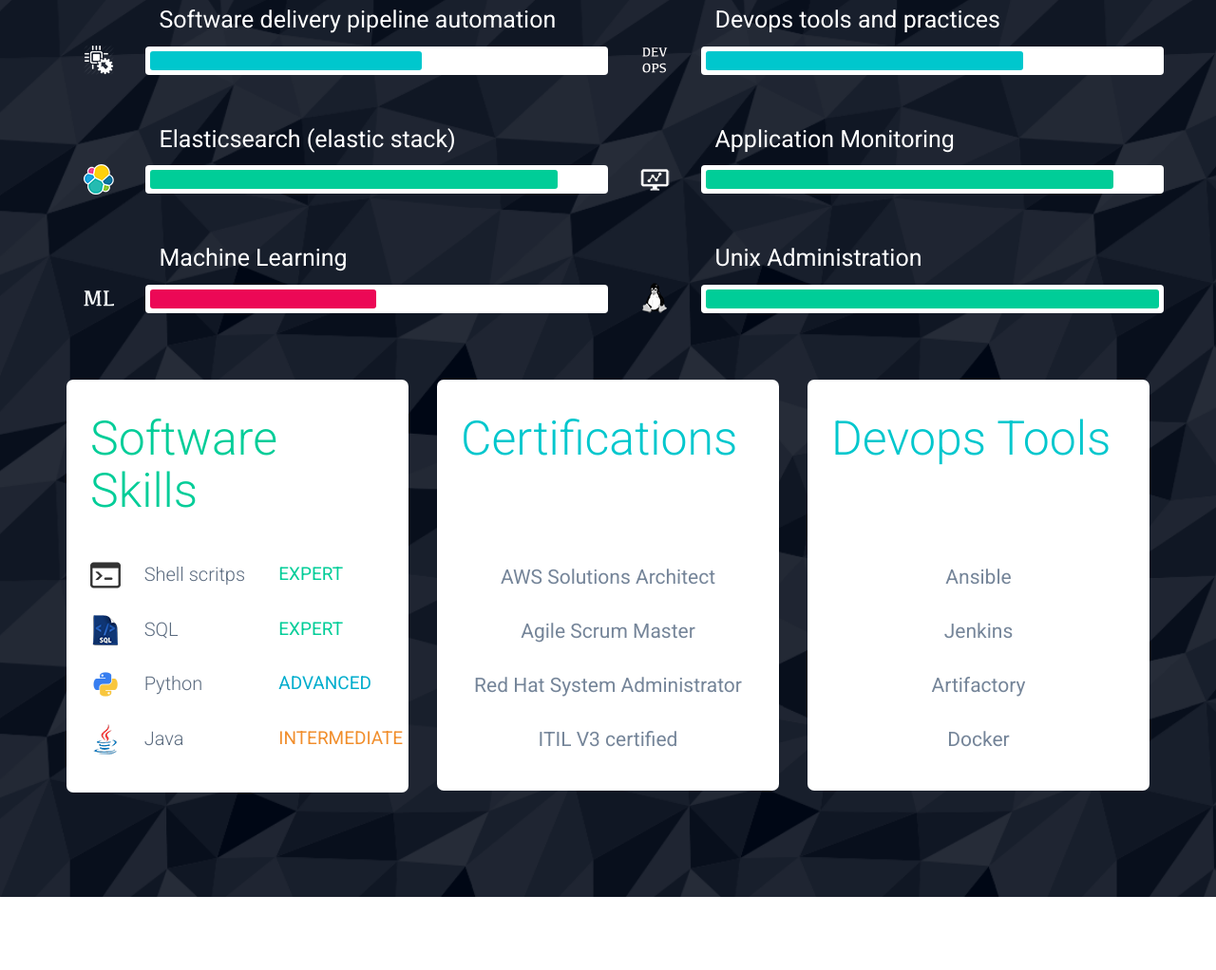
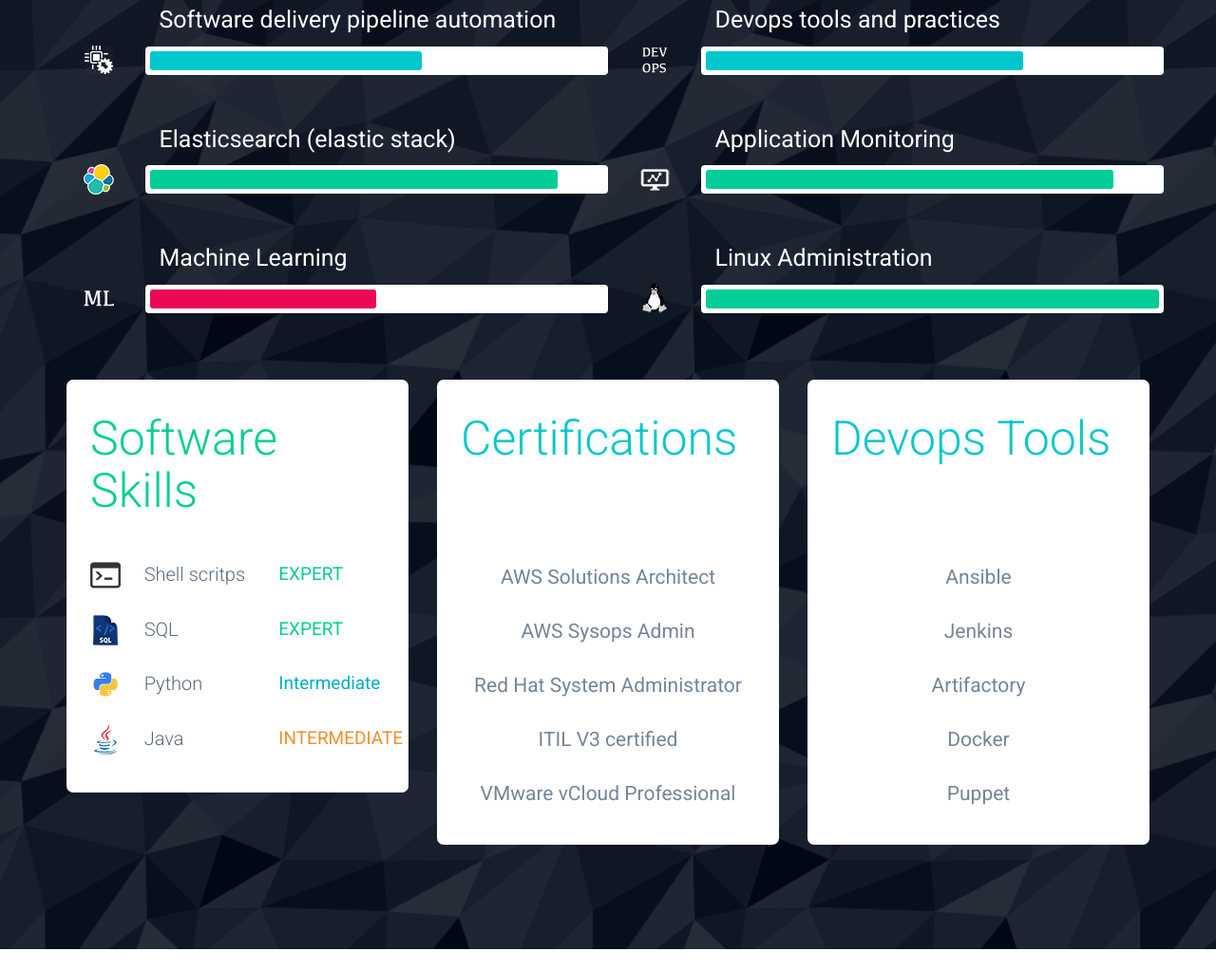
Before and after one commit to Bharathkumarraju/bharathkumaraju.com, a plain HTML site: page index.html in a window 1280 px wide. Shown: the part 2780-3802 px from the top of the page at 95% size. Drawn offline with nearby package versions, Linux system fonts and the light colour scheme.

Commit message:
Added sills

```diff
--- a/index.html
+++ b/index.html
@@ -305,10 +305,10 @@
 				<!-- Skills percent 6 -->
 				<div class="col-md-6 separ">
 					<div class="row">
-						<div class="hidden-xs col-sm-2 icon-skill"><img class="img-skill" alt="unix" src="img/linux.png"/></div>
+						<div class="hidden-xs col-sm-2 icon-skill"><img class="img-skill" alt="linux" src="img/linux.png"/></div>
 						<div class="col-sm-10">
 							<div class="row">
-								<div class="col-sm-12 title-skill">Unix Administration</div>
+								<div class="col-sm-12 title-skill">Linux Administration</div>
 								<div class="col-sm-12 bar-skill">
 									<div class="this-skill my-pink my-green"></div>
 								</div>
@@ -344,7 +344,7 @@
 						<div class="row">
 							<div class="col-xs-2"><img class="img-soft" alt="Office" src="img/python.png"/></div>
 							<div class="col-xs-5 ability">Python</div>
-							<div class="col-xs-5 advanced">ADVANCED</div>
+							<div class="col-xs-5 advanced">Intermediate</div>
 						</div>
 						<!-- Software Abilitie 4 -->
 						<div class="row">
@@ -362,9 +362,10 @@
 						<!-- Awesome Abilities -->
 						<div class="row">
                             <div class="col-md-12 text-awsm">AWS Solutions Architect</div>
-							<div class="col-md-12 text-awsm">Agile Scrum Master</div>
+							<div class="col-md-12 text-awsm">AWS Sysops Admin</div>
 							<div class="col-md-12 text-awsm">Red Hat System Administrator</div>
 							<div class="col-md-12 text-awsm">ITIL V3 certified</div>
+                                                        <div class="col-md-12 text-awsm">VMware vCloud Professional</div>
 						</div>
 						<!-- // Awesome Abilities -->
 					</div>
@@ -423,6 +424,7 @@
 							<div class="col-md-12 text-awsm">Jenkins</div>
 							<div class="col-md-12 text-awsm">Artifactory</div>
 							<div class="col-md-12 text-awsm">Docker</div>
+                                                        <div class="col-md-12 text-awsm">Puppet</div>
 						</div>
 						<!-- // Awesome Abilities -->
 					</div>
```
